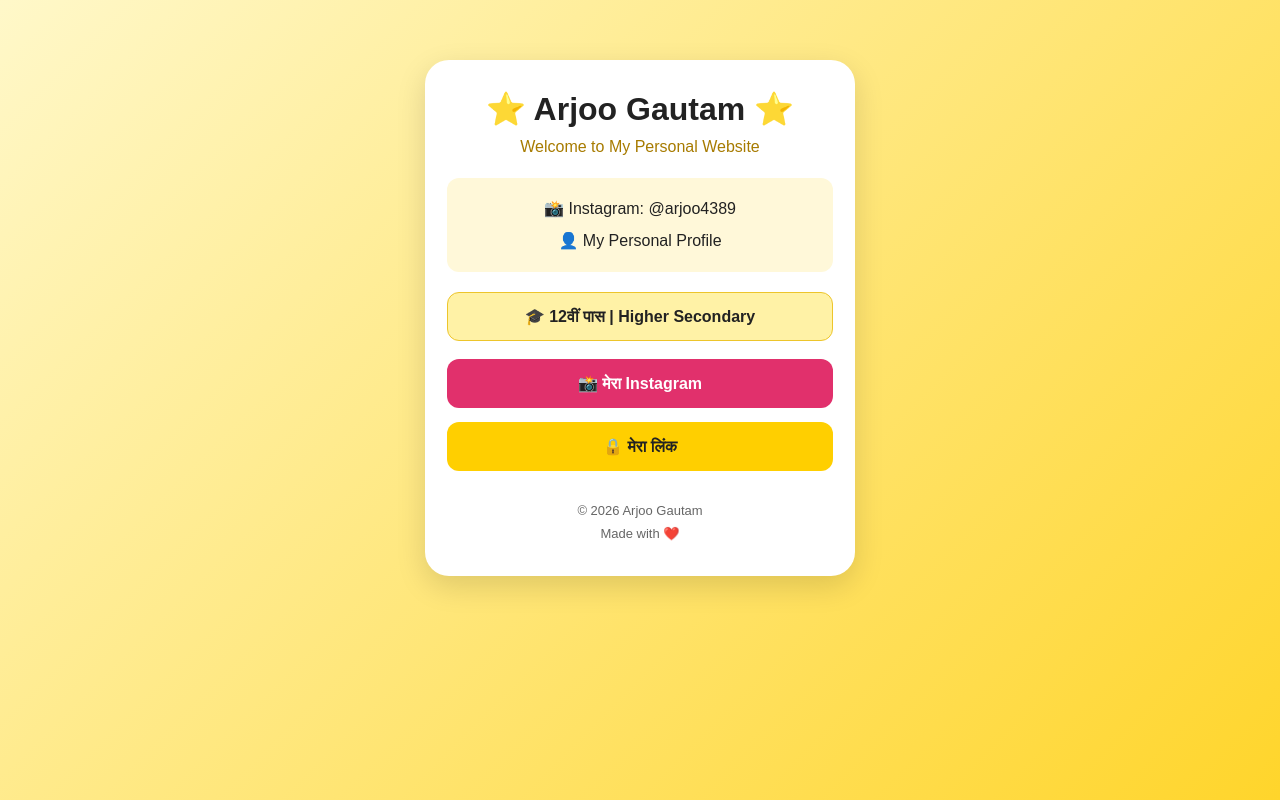
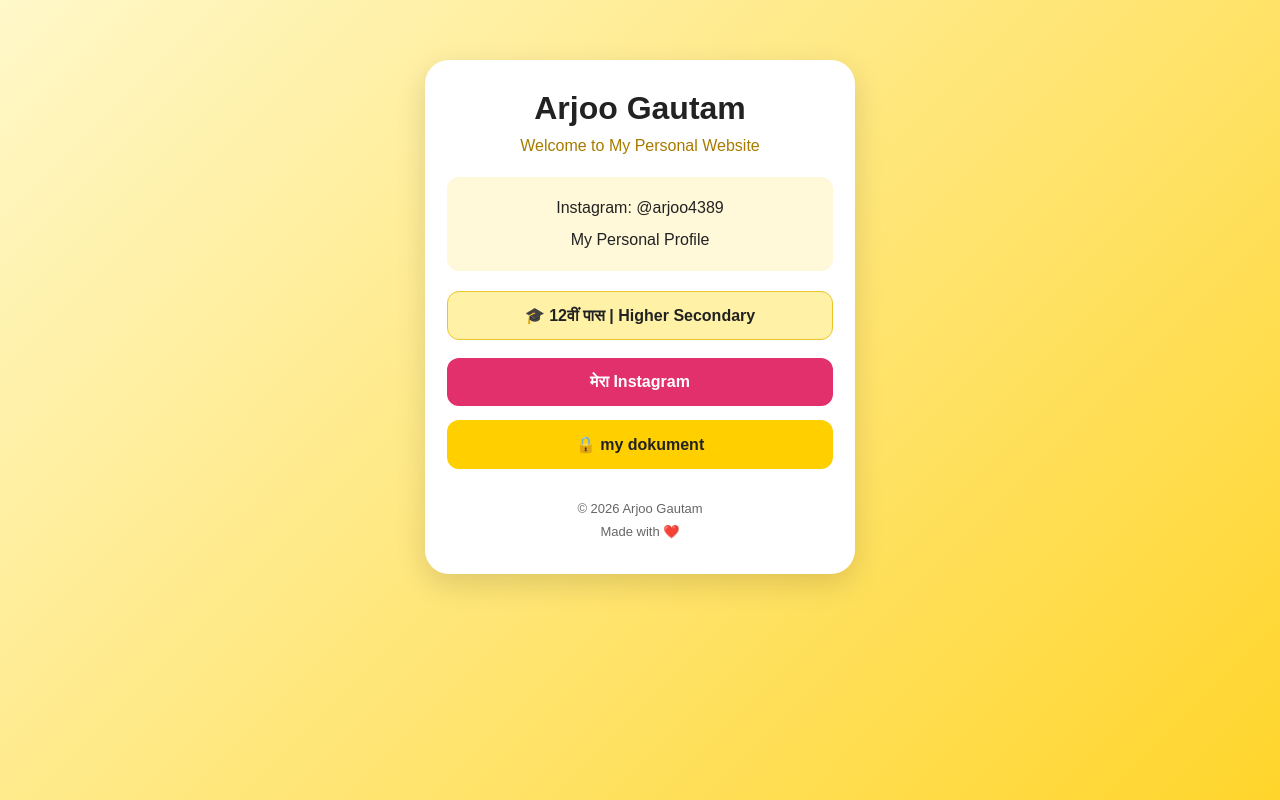
Before and after one commit to surajk971152-hub/My-dokument, a plain HTML site: page index.html in a window 1280 px wide. Drawn offline with Linux system fonts and the light colour scheme.

Commit message:
Update text and labels in index.html

```diff
--- a/index.html
+++ b/index.html
@@ -118,12 +118,12 @@
 
 <div class="card">
 
-  <h1>⭐ Arjoo Gautam ⭐</h1>
+  <h1> Arjoo Gautam </h1>
   <p class="subtitle">Welcome to My Personal Website</p>
 
   <div class="info">
-    📸 Instagram: @arjoo4389<br>
-    👤 My Personal Profile
+     Instagram: @arjoo4389<br>
+     My Personal Profile
   </div>
 
   <div class="education">
@@ -135,14 +135,14 @@
     href="https://www.instagram.com/arjoo4389/"
     target="_blank"
     rel="noopener noreferrer">
-    📸 मेरा Instagram
+     मेरा Instagram
   </a>
 
   <button
     class="btn"
     type="button"
     onclick="showPassword()">
-    🔒 मेरा लिंक
+    🔒 my dokument
   </button>
 
   <div id="passwordBox">
```
